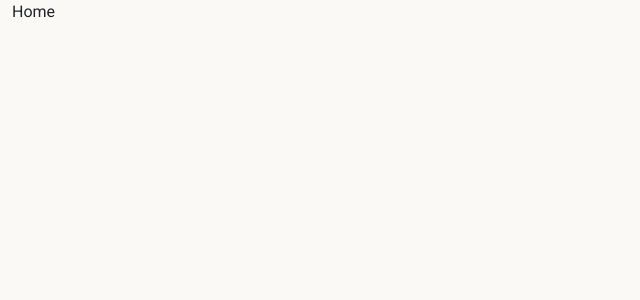
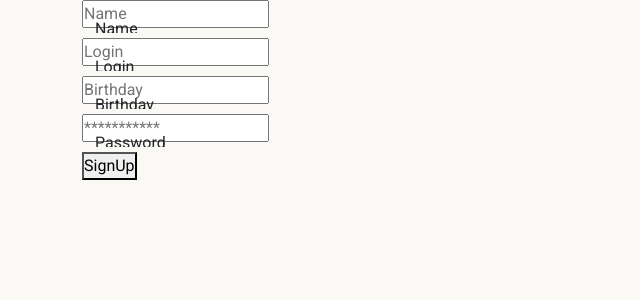
Before and after one commit to maatheusfp/Vaccines_Scheduling_Front, an Angular app: page /signup in a window 1280 px wide. Before the commit this address led to /. Shown: the top 300 px of the page, without its empty margins (0-640 px from the left). Built offline with nearby package versions, Linux system fonts and the light colour scheme.

Commit message:
sign Up working

```diff
--- a/src/app/app.component.html
+++ b/src/app/app.component.html
@@ -1,2 +1,3 @@
-<p>Home</p>
-<router-outlet></router-outlet>
+<div class="container height-full">
+    <router-outlet></router-outlet>
+</div>
--- /dev/null
+++ b/src/app/services/signUp/signUp.service.ts
@@ -0,0 +1,37 @@
+import { Injectable, inject } from "@angular/core";
+import { HttpClient, HttpErrorResponse} from "@angular/common/http";
+import { Router } from "@angular/router";
+import { SignUp, SignUpResponse } from "../../types/signUp";
+import { catchError, tap } from "rxjs/operators";
+import { throwError } from "rxjs/internal/observable/throwError";
+
+@Injectable({
+    providedIn: 'root',
+})
+
+export class SignUpService {
+    private apiUrl = '/api';
+    private _http = inject(HttpClient);
+    private router = inject(Router);
+
+    signUp(signUp: SignUp) {
+        const signUpBody = { ...signUp };
+        return this._http.post<SignUpResponse>(`${this.apiUrl}/PatientSignUp/SignUp`, signUpBody).pipe(
+          tap((response: any) => {
+            // Check if the response body contains HttpStatus = 500
+            if (response.HttpStatus === 500) {
+              // Handle the error, e.g., by throwing an error or logging
+              throw new Error();
+            } else {
+              // responder com modal confirmando o cadastro
+            }
+          }),
+          catchError(this.handleError)
+        );
+      }
+
+    private handleError(error: HttpErrorResponse) {
+        console.error('An error occurred:', error);
+        return throwError(() => new Error('Something bad happened; please try again later.'));
+    }
+}
--- /dev/null
+++ b/src/app/types/signUp.ts
@@ -0,0 +1,10 @@
+export type SignUp = {
+    name: string,
+    login: string,
+    birthday: string,
+    password: string
+};
+
+export type SignUpResponse = {
+    HttpStatus: number,
+}
```
Also changed, not shown: src/app/app.routes.ts (+12 -1 lines).
